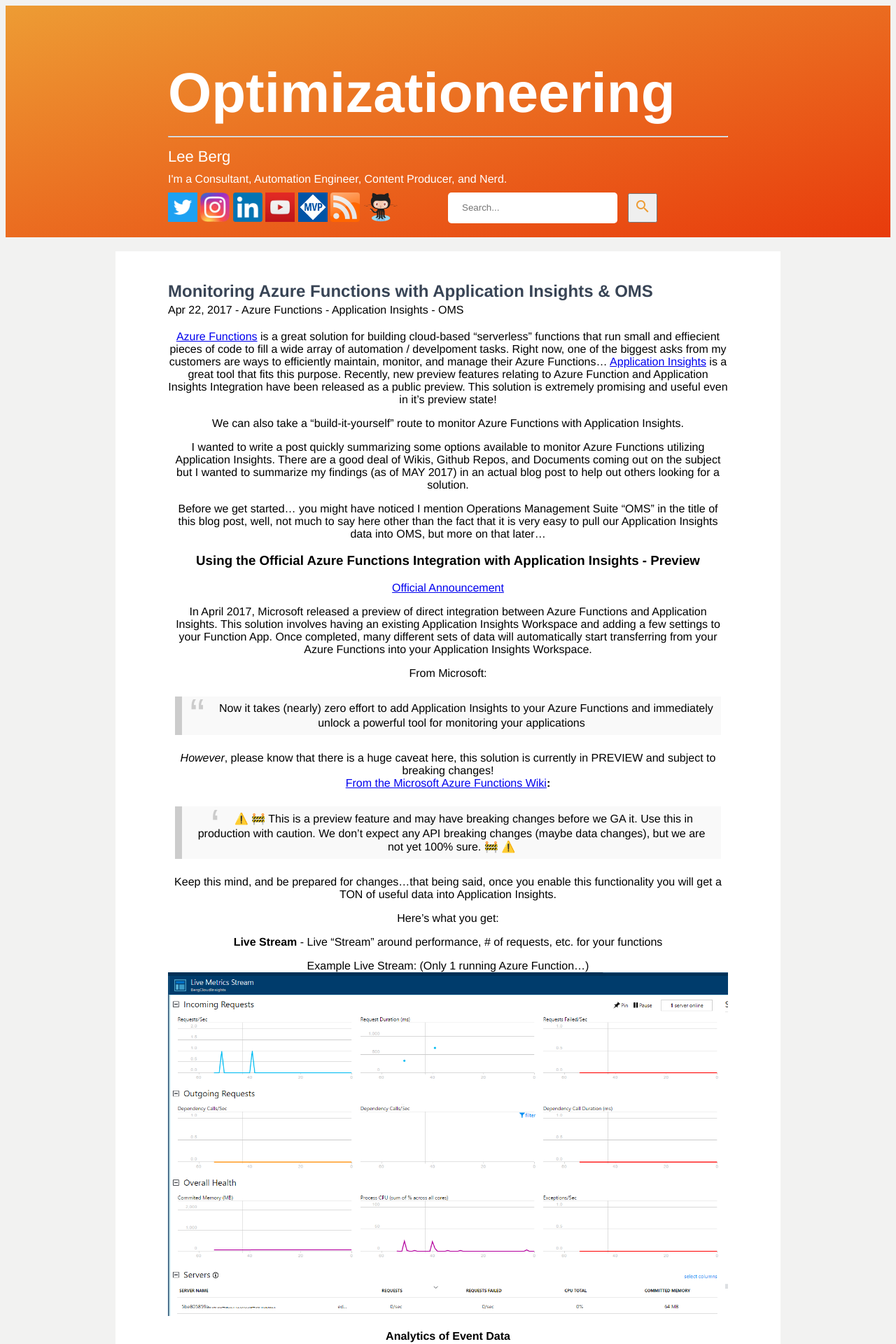
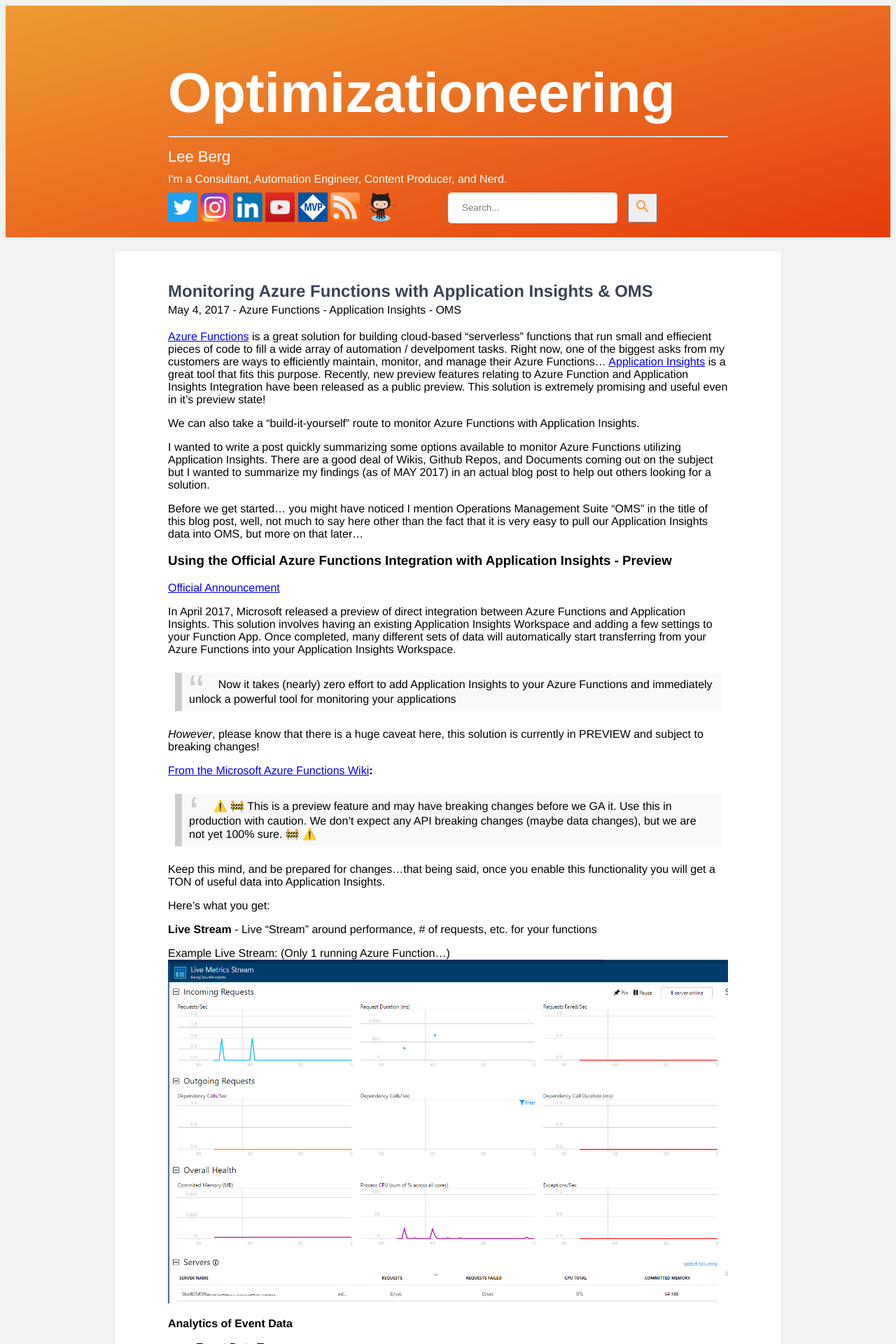
Before and after one commit to leeberg/BlogTest, a Jekyll site: the page built from _posts/2017-05-04-AzureFunctionsAppInsightsandOms.md, in a window 1280 px wide. Shown: the top 1920 px of the page at 70% size. Built offline with Jekyll 4.4.1, drawn with Linux system fonts in a browser that asks for light colours; comment, search, counter and statistics services are not loaded.

Commit message:
Updates - Center Text Fix

```diff
--- a/_posts/2017-05-04-AzureFunctionsAppInsightsandOms.md
+++ b/_posts/2017-05-04-AzureFunctionsAppInsightsandOms.md
@@ -1,7 +1,7 @@
 ---
 layout: post
 title: Monitoring Azure Functions with Application Insights & OMS
-date: 2017-04-22
+date: 2017-05-04
 tags: ["Azure Functions","Application Insights","OMS"]
 excerpt_separator: <!--more-->
 ---
@@ -24,12 +24,11 @@ Before we get started... you might have noticed I mention Operations Management
 
 In April 2017, Microsoft released a preview of direct integration between Azure Functions and Application Insights. This solution involves having an existing Application Insights Workspace and adding a few settings to your Function App. Once completed, many different sets of data will automatically start transferring from your Azure Functions into your Application Insights Workspace.
 
-From Microsoft:
 > Now it takes (nearly) zero effort to add Application Insights to your Azure Functions and immediately unlock a powerful tool for monitoring your applications
 
 *However*, please know that there is a huge caveat here, this solution is currently in PREVIEW and subject to breaking changes!
+
 [From the Microsoft Azure Functions Wiki](https://github.com/Azure/Azure-Functions/wiki/App-Insights-(Preview))**:**
-
 >⚠️ 🚧 This is a preview feature and may have breaking changes before we GA it. Use this in production with caution. We don't expect any API breaking changes (maybe data changes), but we are not yet 100% sure. 🚧 ⚠️
 
 Keep this mind, and be prepared for changes...that being said, once you enable this functionality you will get a TON of useful data into Application Insights.
--- a/css/base.scss
+++ b/css/base.scss
@@ -182,10 +182,9 @@ hr.small {
 .post-single {
   margin: 20px 0;
   padding: 25px 0;
-    border-bottom: 1px solid #e7e5e5;
+  border-bottom: 1px solid #e7e5e5;
   padding-bottom: 20px;
 
-  text-align: center;
   &:last-child {
     border-bottom: none;
     padding-bottom: 0;
```
